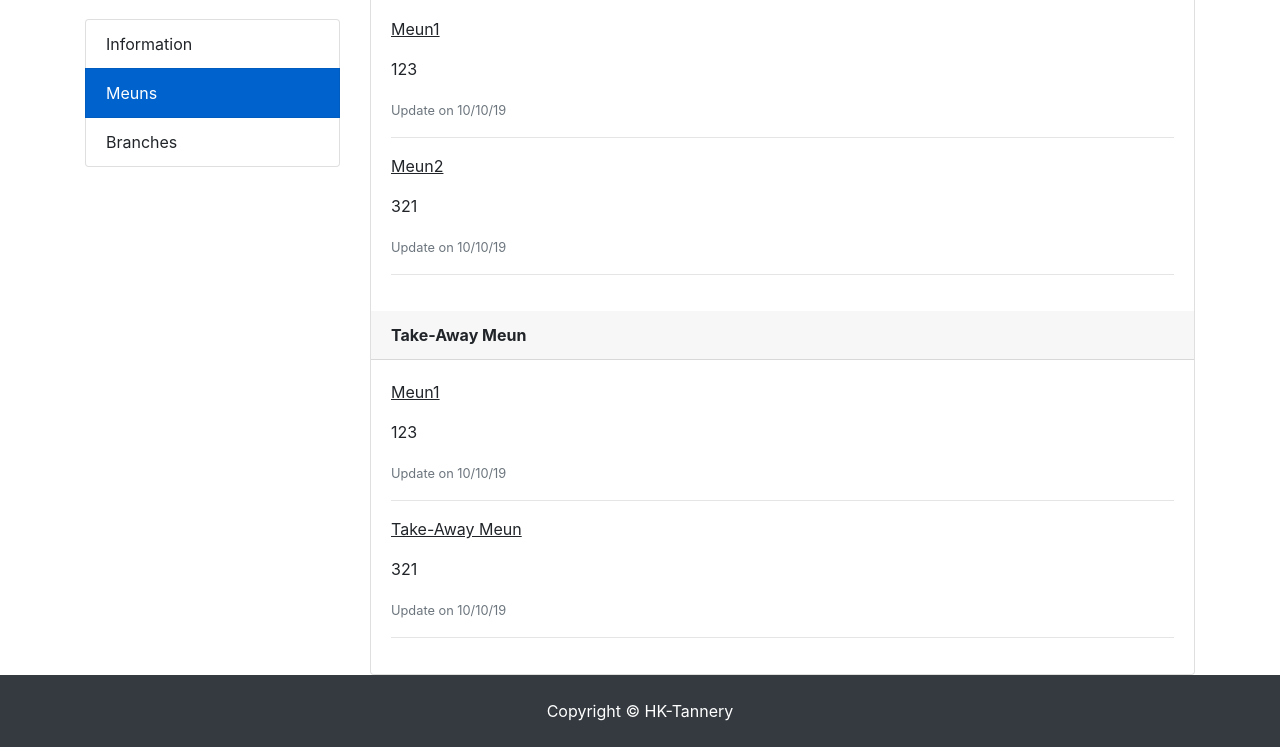
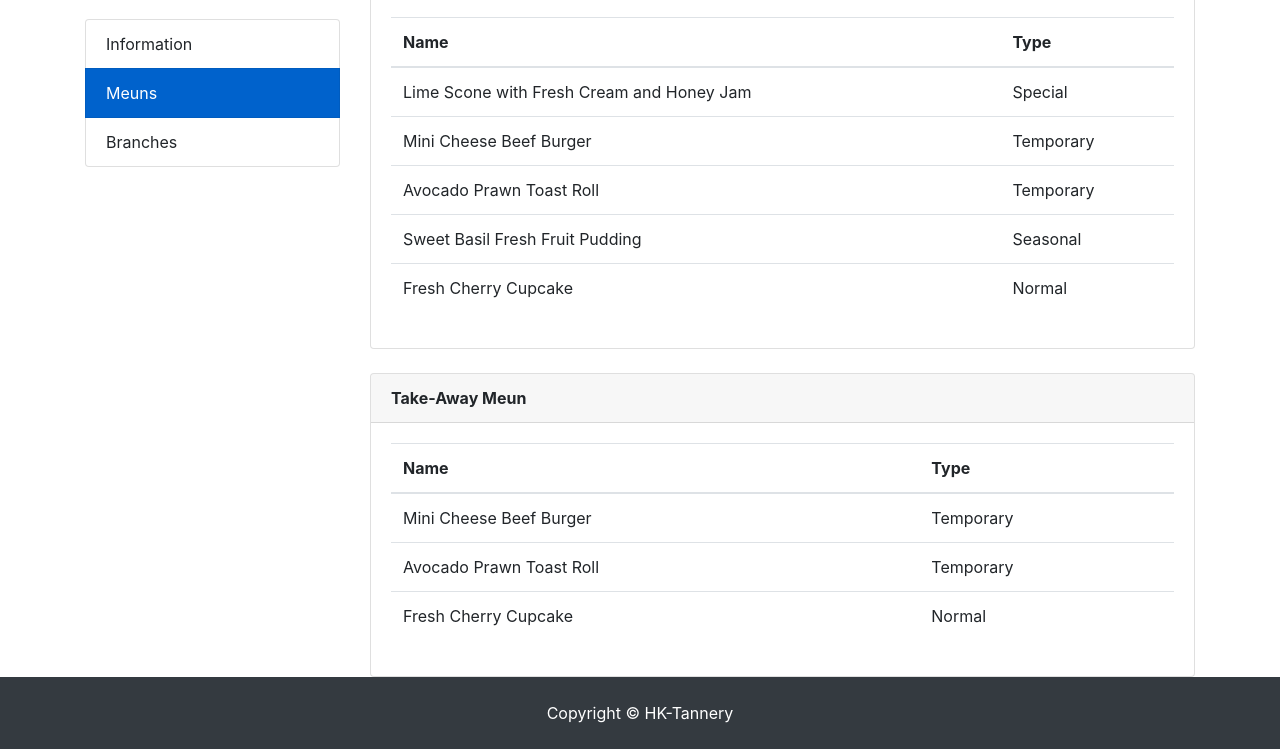
Before and after one commit to MickeyTKC/assignment-itp4506, a plain HTML site: page espuma1.html in a window 1280 px wide. Both pictures are taken after a click on the link "Meuns". Shown: the part 133-882 px from the top of the page. Drawn offline with nearby package versions, Linux system fonts and the light colour scheme.

Commit message:
edit espuma.html
complete basic function

```diff
--- a/data/restaurant.json
+++ b/data/restaurant.json
@@ -75,6 +75,7 @@
         "name": "Espuma",
         "type": "Spanish/International/Dessert/Coffee Shop/Upper-floor Cafe",
         "introduction": "Espuma offers customers with great Spanish food and coffee. They offer a wide range of foods including tapas, asian delights and desserts. Combining 60 years of knowledge, Espuma serves delightful coffee the Barcelona way.",
+        "banner":"espuma1.jpg",
         "branch": [{
             "location": {
                 "tel": "27392080",
--- a/espuma1.html
+++ b/espuma1.html
@@ -32,7 +32,7 @@
         <div class="row">
 
             <div class="col-lg-3">
-                <h1 class="my-4">Espuma</h1>
+                <h1 id="r-name" class="my-4"></h1>
                 <div class="list-group">
                     <a id="infobtn" name="info" class="list-group-item active btn-primary">Information</a>
                     <a id="meunsbtn" name="meuns" class="list-group-item">Meuns</a>
@@ -43,16 +43,7 @@
 
             <div class="col-lg-9">
                 <div id="info" class="view">
-                    <div class="card mt-4">
-                        <img class="card-img-top img-fluid" src="image/espuma1.jpg">
-                        <div class="card-body">
-                            <h3 class="card-title">Tsim Sha Tsui</h3>
-                            <h6>2/F, H8, 8 Hau Fook Street, Tsim Sha Tsui | 25761968</h6>
-                            <p>4-min walk from Exit B2, Tsim Sha Tsui / East Tsim Sha Tsui MTR Station</p>
-                            <p class="card-text">Espuma offers customers with great Spanish food and coffee. They offer a wide range of foods including tapas, asian delights and desserts. Combining 60 years of knowledge, Espuma serves delightful coffee the Barcelona way.</p>
-                            <span class="text-warning">&#9733; &#9733; &#9733; &#9733; &#9734;</span> 4.0 stars
-                        </div>
-                    </div>
+
                     <!-- /.card -->
 
                     <div class="card card-outline-secondary my-4">
@@ -60,15 +51,24 @@
                                 Reviews
                             </div>
                             <div class="card-body">
-                            <p>The ribs are decent, with bbq sauce and fries for the sides. But guys never ever go for the churros as there’re no flour in the middle but only the fried skin!! There’re four churros and I only ate half of a churro. It’s disappointing!</p>
+                                <p><span class="text-warning">&#9733; &#9733; &#9733; &#9733; &#9734;</span> 4.0 stars</p>
+                                <hr>
+                                <p>The ribs are decent, with bbq sauce and fries for the sides. But guys never ever go for
+                                    the churros as there’re no flour in the middle but only the fried skin!! There’re four
+                                    churros and I only ate half of a churro. It’s disappointing!</p>
                                 <small class="text-muted">Posted by Anonymous on 23/09/19</small>
                                 <hr>
-                            <p>Here is the Summer Tea Set ☕️by Espuma. To be honest, I am a bit disappointed for this tea set. Although it looked and presented well( with music as background when you opened the lunch box) , yet, the taste of the cake and
-                                desserts weren’t really good. It’s more like a piece of kindergarten art work instead of desserts.
+                                <p>Here is the Summer Tea Set ☕️by Espuma. To be honest, I am a bit disappointed for this
+                                    tea set. Although it looked and presented well( with music as background when you opened
+                                    the lunch box) , yet, the taste of the cake and
+                                    desserts weren’t really good. It’s more like a piece of kindergarten art work instead of
+                                    desserts.
                                 </p>
                                 <small class="text-muted">Posted by Anonymous on 07/08/19</small>
                                 <hr>
-                            <p>It’s a applewood smoked huge free range chicken! Not kidding, the size of the chicken is really huge! I thought we couldn’t finish it, but it was so tasty we finished all! The chicken meat is so soft and fully flavoured! Even
+                                <p>It’s a applewood smoked huge free range chicken! Not kidding, the size of the chicken is
+                                    really huge! I thought we couldn’t finish it, but it was so tasty we finished all! The
+                                    chicken meat is so soft and fully flavoured! Even
                                     the chicken breast meat is soft! The flavour is rich in taste but not salty!</p>
                                 <small class="text-muted">Posted by Anonymous on 13/05/19</small>
                                 <hr>
@@ -84,37 +84,19 @@
                             <b>Meun</b>
                         </div>
                         <div class="card-body">
-                            <p><u>Meun1</u></p>
-                            <p>123</p>
-                            <small class="text-muted">Update on 10/10/19</small>
-                            <hr>
-                            <p><u>Meun2</u></p>
-                            <p>321</p>
-                            <small class="text-muted">Update on 10/10/19</small>
-                            <hr>
+                            <div id="menu"></div>
                         </div>
+                    </div>
+                    <div class="card mt-4">
                         <div class="card-header">
                             <b>Take-Away Meun</b>
                         </div>
                         <div class="card-body">
-                            <p><u>Meun1</u></p>
-                            <p>123</p>
-                            <small class="text-muted">Update on 10/10/19</small>
-                            <hr>
-                            <p><u>Take-Away Meun</u></p>
-                            <p>321</p>
-                            <small class="text-muted">Update on 10/10/19</small>
-                            <hr>
+                            <div id="tmenu"></div>
                         </div>
                     </div>
                 </div>
-                <div id="branches" class="view">
-                    <div class="card mt-4">
-                        <div class="coming-soon">
-                            <img src="image/coming-soon-3.png">
-                        </div>
-                    </div>
-                </div>
+                <div id="branches" class="view"></div>
                 <!-- /.col-lg-9 -->
 
             </div>
@@ -129,11 +111,42 @@
     <!-- Bootstrap core JavaScript -->
     <script src="jquery/jquery.min.js"></script>
     <script src="js/bootstrap.bundle.min.js"></script>
+    <script src="js/render.js"></script>
     <script src="js/restaurant.js"></script>
     <script>
-        $(document).ready(function() {
-            $("#header").load("components/nav.html");
-            $("#footer").load("components/footer.html");
+        const r = { id: "1002" };
+        $(document).ready(function () {
+            render.site.load();
+            $.getJSON("data/restaurant.json", function (data) {
+                const intro = render.card.create.el();
+                const info = data.filter(v => (v.id == r.id))[0];
+                $("#r-name").text(info.name)
+                render.card.set.title(intro,"Information of Restaurant");
+                render.card.set.content(intro,"<p><b>Type : "+info.type+"</b></p>"+"<b>Introduction:"+"</b>"+"<p>"+info.introduction+"</p>");
+                render.card.set.footer(intro,"");
+                intro.prepend($("<img src='image/"+info.banner+"' class='card-img-top img-fluid'>"));
+                intro.addClass("my-5");
+                $("#info").prepend(intro);
+                const menu = render.table.create.el();
+                const tmenu = render.table.create.el();
+                const m = data.filter(v => (v.id == r.id))[0].menu;
+                title = ["Name", "Type"];
+                render.table.set.title(menu, title);
+                render.table.set.title(tmenu, title);
+                render.table.set.content(menu, m.map(v => [v.name, v.type]));
+                render.table.set.content(tmenu, m.filter(v => (v.takeaway)).map(v => [v.name, v.type]));
+                $("#menu").append(menu);
+                $("#tmenu").append(tmenu);
+                const b = data.filter(v => (v.id == r.id))[0].branch;
+                for (i = 0; i < b.length; i++) {
+                    const card = render.card.create.el();
+                    render.card.set.title(card, b[i].location.locat);
+                    render.card.set.content(card, "<p>Location : " + b[i].location.string + "<p>" + "<p>Phone Number : " + b[i].location.tel + "</p>" + "<p>How To Go : " + b[i].location.howToGo + "</p>")
+                    render.card.set.footer(card, "<a class='btn btn-primary' href='" + b[i].location.map + "'>View Google Map</a>")
+                    card.addClass("my-5")
+                    $("#branches").append(card)
+                }
+            })
         })
     </script>
 </body>
```
Also changed, not shown: index.html (+1 -1 lines). Lines whose indentation alone changed are shown as unchanged.
